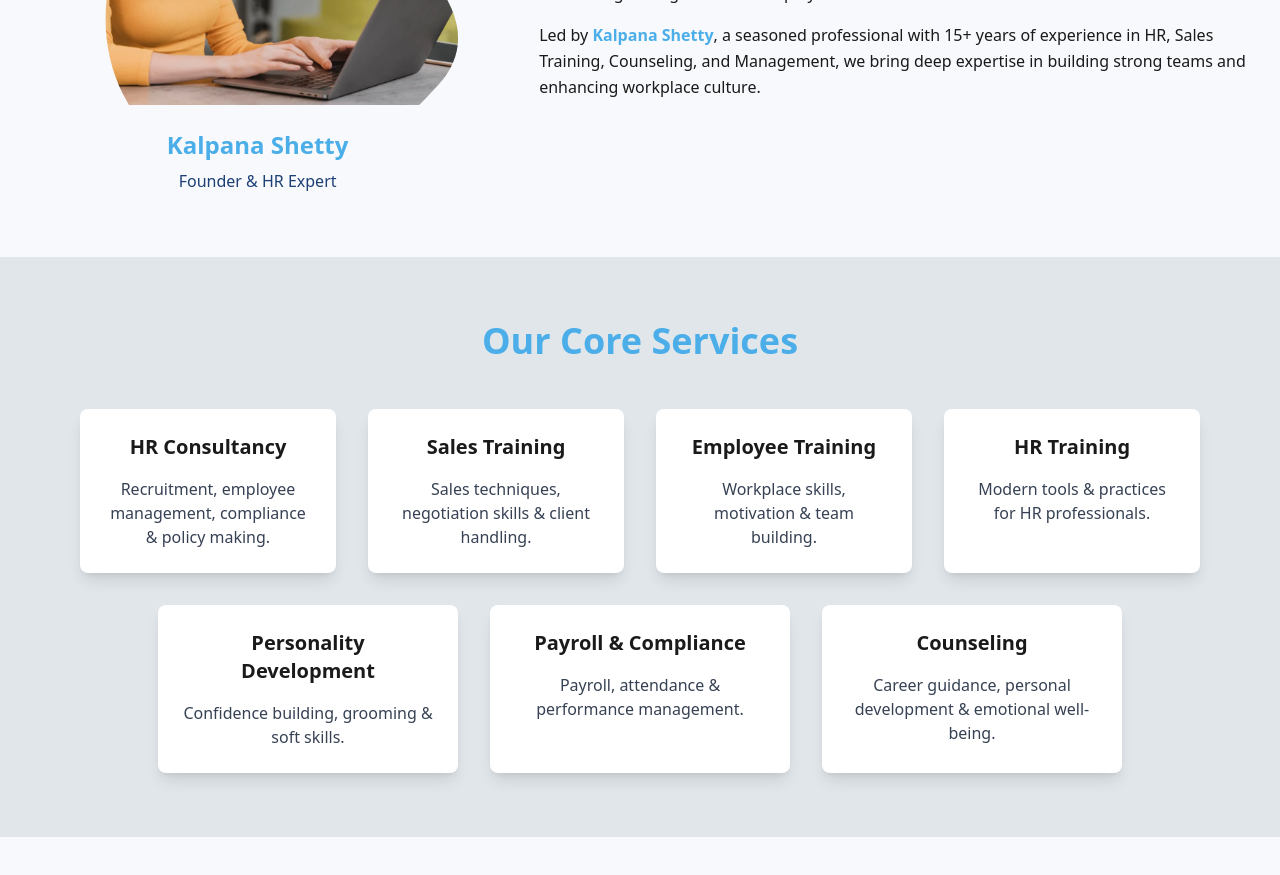
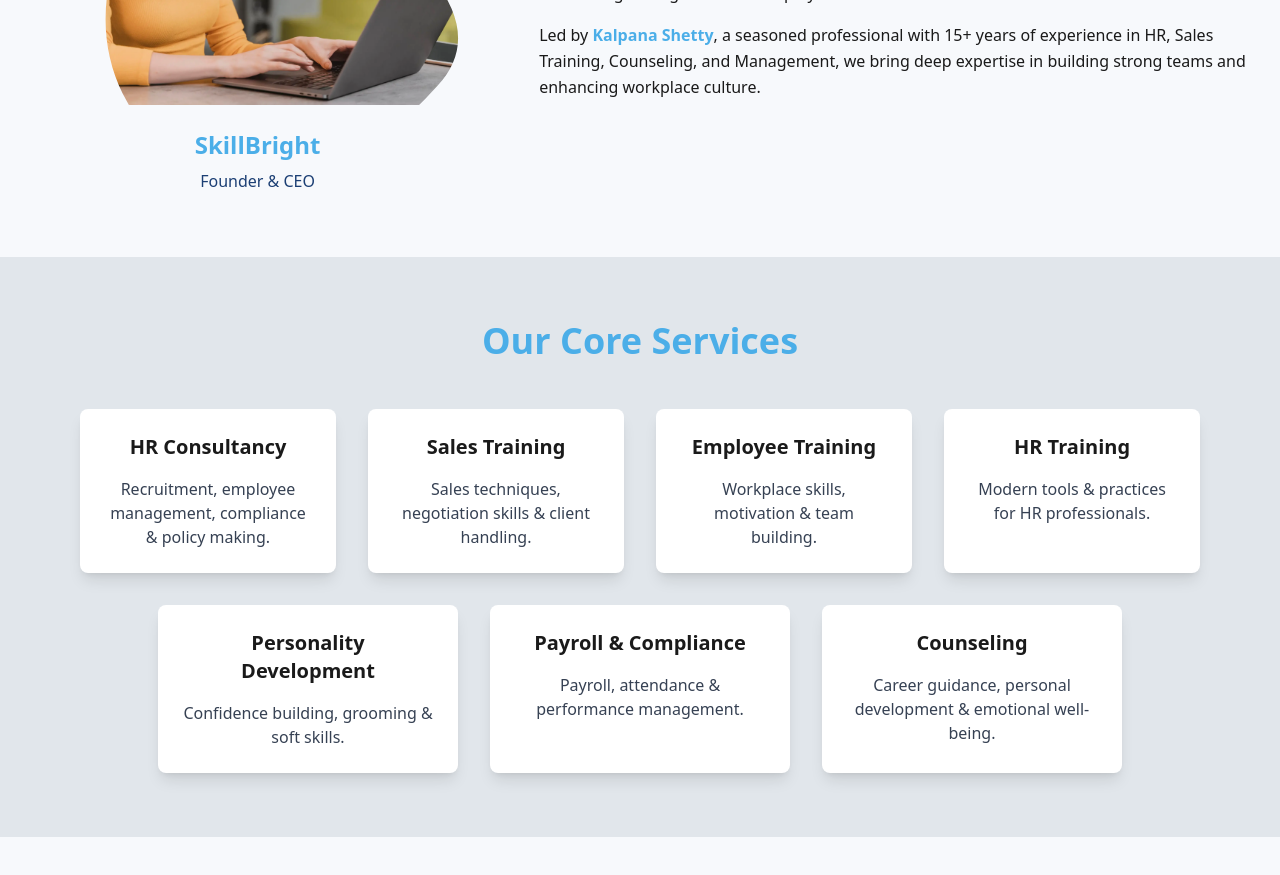
Before and after one commit to daphimo/skills-bright, a React (Vite) app: page / in a window 1280 px wide. Shown: the part 840-1715 px from the top of the page. Built offline with nearby package versions, Linux system fonts and the light colour scheme.

Commit message:
fix: Update name and title in About section for accuracy

```diff
--- a/src/About.tsx
+++ b/src/About.tsx
@@ -74,13 +74,13 @@ const AboutSection: React.FC = () => {
               className="text-2xl font-bold mb-2"
               style={{ color: brandColors.primary }}
             >
-              Kalpana Shetty
+              SkillBright
             </h3>
             <p
               className="text-m font-medium"
               style={{ color: brandColors.secondary }}
             >
-              Founder & HR Expert
+              Founder & CEO
             </p>
           </div>
 
```
